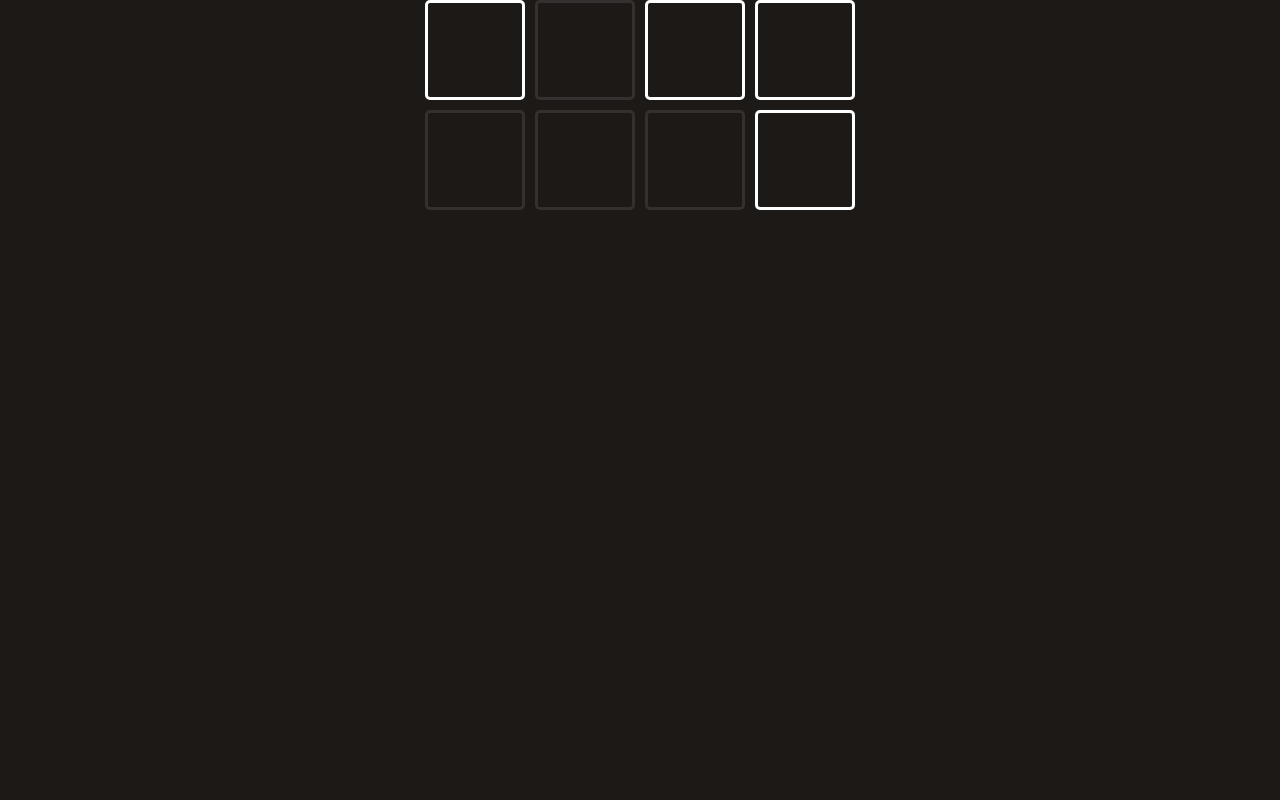
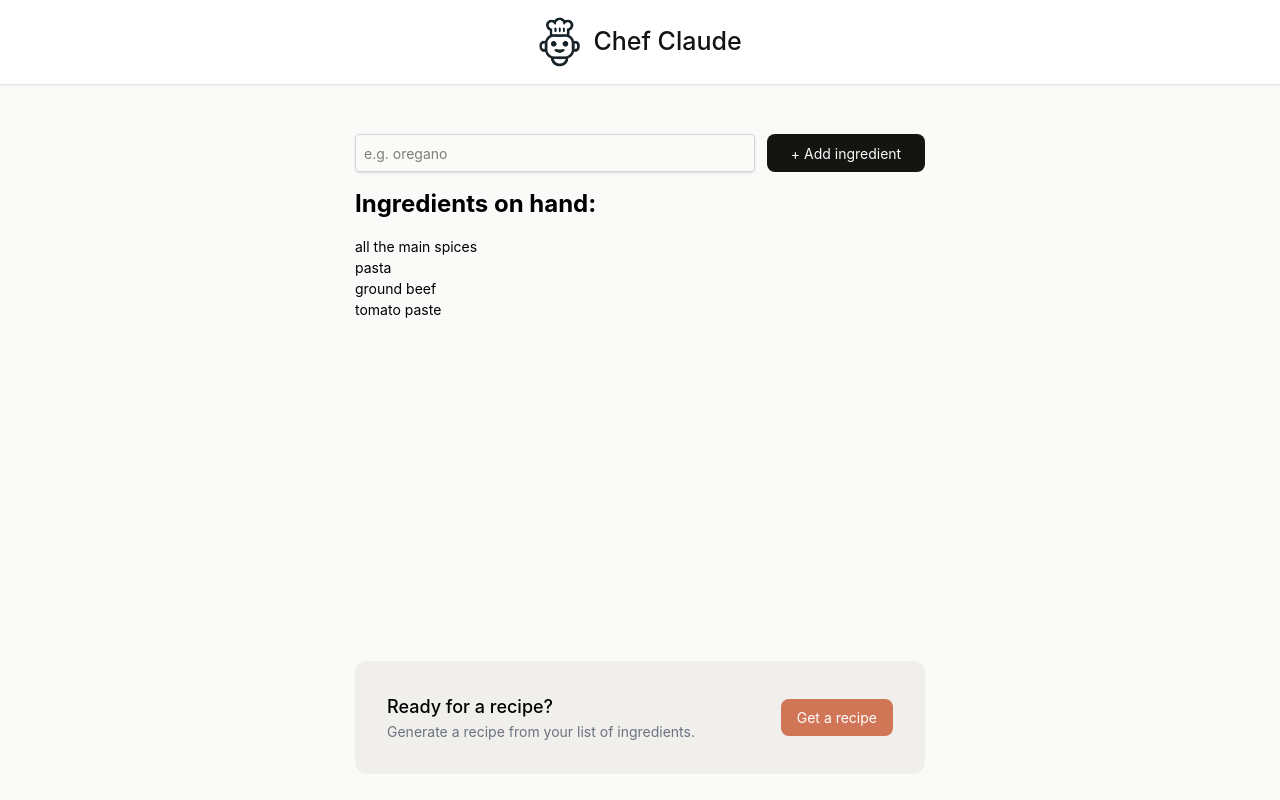
Before and after one commit to munachi821/react-app, a React app: page / in a window 1280 px wide. Built offline with nearby package versions, Linux system fonts and the light colour scheme; the HTML template or start-up script is replaced by a standard one.

Commit message:
continuing the current project

```diff
--- a/src/App.jsx
+++ b/src/App.jsx
@@ -1,4 +1,4 @@
-/* import Header from "./Components/Header";
+import Header from "./Components/Header";
 import Main from "./Components/Main";
 const App = () => {
   return (
@@ -10,21 +10,3 @@ const App = () => {
 };
 
 export default App;
- */
-
-import { useState } from "react";
-import padsData from "./Components/pads";
-import "./Components/index.css";
-import Pad from "./Components/Pad";
-
-export default function App() {
-  const [pads, setPads] = useState(padsData);
-  const buttonElements = pads.map((pad) => (
-    <Pad keys={pad.id} color={pad.color} ison={pad.on} />
-  ));
-  return (
-    <main>
-      <div className="pad-container">{buttonElements}</div>
-    </main>
-  );
-}
--- a/src/Components/Header.jsx
+++ b/src/Components/Header.jsx
@@ -1,4 +1,4 @@
-/* import chefClaude from "../assets/chef claude.png";
+import chefClaude from "../assets/chef claude.png";
 const Header = () => {
   return (
     <nav className="bg-[#FFFFFF] flex items-center justify-center space-x-3 font-[Inter] p-4 shadow-sm">
@@ -9,4 +9,3 @@ const Header = () => {
 };
 
 export default Header;
- */
--- a/src/Components/Pad.jsx
+++ /dev/null
@@ -1,7 +0,0 @@
-export default function Pad(props) {
-  return (
-    <button
-      className={`bg-[${props.color}] ${props.ison ? "on" : undefined}`}
-    ></button>
-  );
-}
--- a/src/Components/index.css
+++ /dev/null
@@ -1,33 +0,0 @@
-* {
-  box-sizing: border-box;
-}
-
-body {
-  background-color: #1c1917;
-}
-
-main {
-  display: flex;
-  justify-content: center;
-  align-items: center;
-}
-
-.pad-container {
-  display: grid;
-  grid-template-columns: repeat(4, 100px);
-  grid-template-rows: repeat(2, 100px);
-  gap: 10px;
-}
-
-button {
-  height: 100px;
-  width: 100px;
-  border: 3px solid white;
-  border-radius: 5px;
-  cursor: pointer;
-  opacity: 0.1;
-}
-
-button.on {
-  opacity: 1;
-}
--- a/src/Components/pads.js
+++ /dev/null
@@ -1,42 +0,0 @@
-export default [
-  {
-    id: 1,
-    color: "#F18D8B",
-    on: true,
-  },
-  {
-    id: 2,
-    color: "#F5C280",
-    on: false,
-  },
-  {
-    id: 3,
-    color: "#EEEC79",
-    on: true,
-  },
-  {
-    id: 4,
-    color: "#64ED98",
-    on: true,
-  },
-  {
-    id: 5,
-    color: "#63DEED",
-    on: false,
-  },
-  {
-    id: 6,
-    color: "#877FED",
-    on: false,
-  },
-  {
-    id: 7,
-    color: "#A57FE9",
-    on: false,
-  },
-  {
-    id: 8,
-    color: "#F289C1",
-    on: true,
-  },
-];
```
